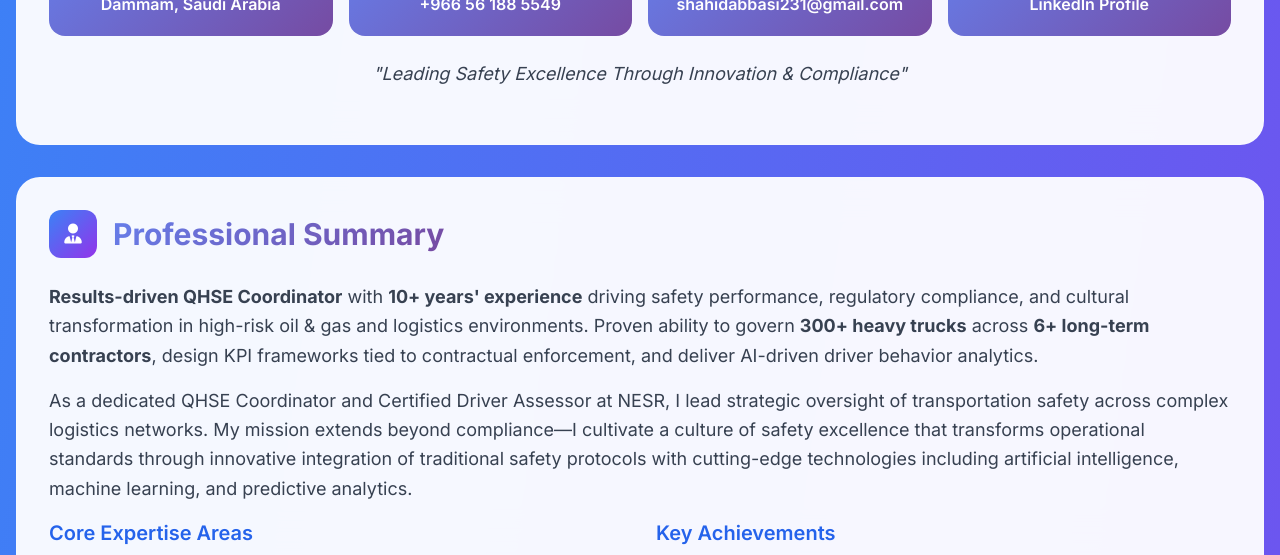
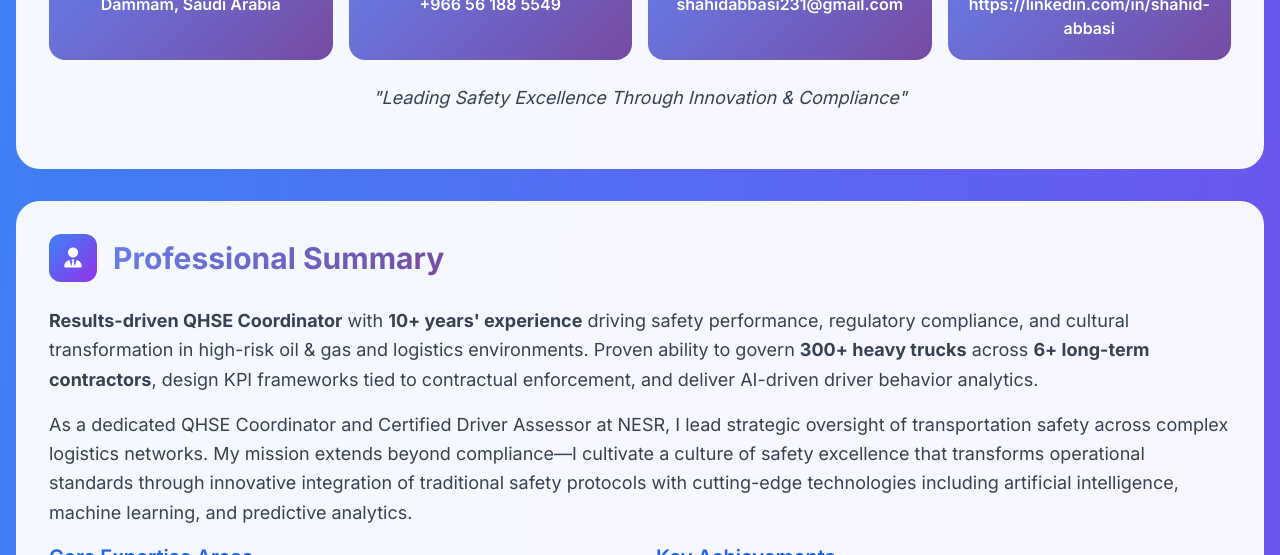
Before and after one commit to shahidabbasi231/shahidabbasi231.github.io, a plain HTML site: page index.html in a window 1280 px wide. Shown: the part 545-1100 px from the top of the page. Drawn offline with nearby package versions, Linux system fonts and the light colour scheme.

Commit message:
Update index.html

```diff
--- a/index.html
+++ b/index.html
@@ -311,7 +311,7 @@
                 </div>
                 <div class="contact-card">
                     <i class="fab fa-linkedin text-2xl mb-2"></i>
-                    <p class="font-semibold">LinkedIn Profile</p>
+                    <p class="font-semibold">https://linkedin.com/in/shahid-abbasi</p>
                 </div>
             </div>
 
```
